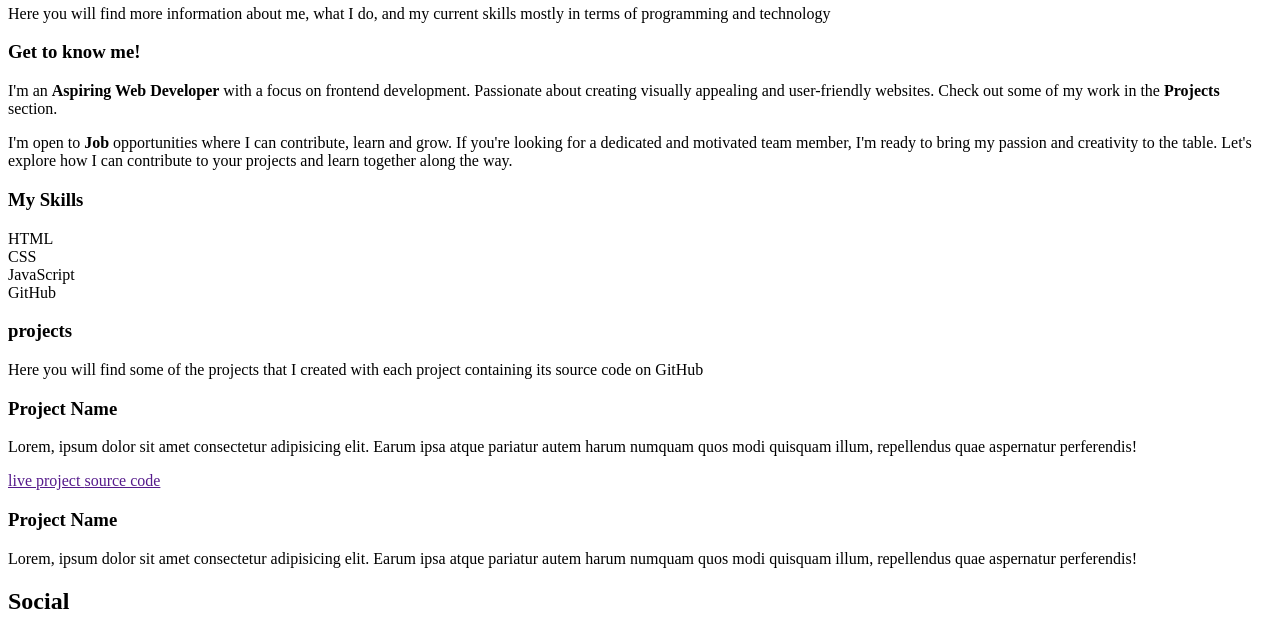
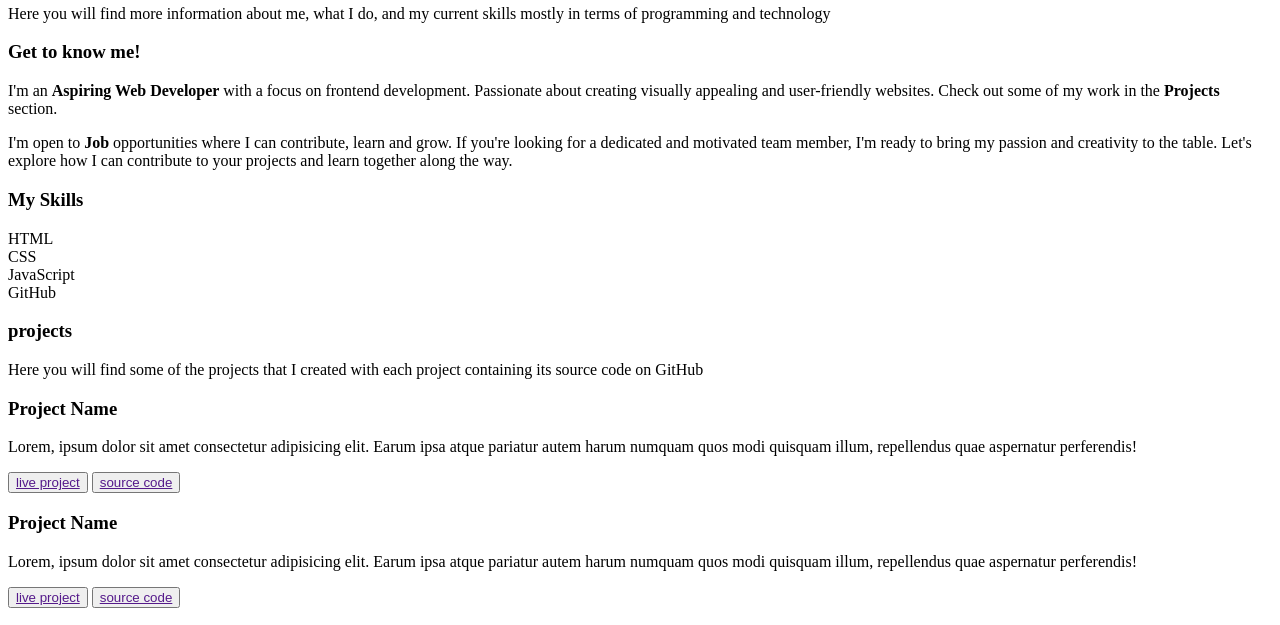
Before and after one commit to harshil114/harshilvispute, a plain HTML site: page index.html in a window 1280 px wide. Shown: the part 298-923 px from the top of the page. Drawn offline with Linux system fonts and the light colour scheme.

Commit message:
update index.html

```diff
--- a/index.html
+++ b/index.html
@@ -118,14 +118,17 @@
                         numquam quos modi quisquam illum, repellendus quae aspernatur perferendis!
                     </p>
                     <div class="project-button">
-                        <a href="" target="_blank">
-                            live project
-                        </a>
-                        <a href="" target="_blank">
-                            source code
-                        </a>
+                        <button>
+                            <a href="">
+                                live project
+                            </a>
+                        </button>
+                        <button>
+                            <a href="">
+                                source code
+                            </a>
+                        </button>
                     </div>
-
                 </div>
             </div>
 
@@ -136,6 +139,18 @@
                         Lorem, ipsum dolor sit amet consectetur adipisicing elit. Earum ipsa atque pariatur autem harum
                         numquam quos modi quisquam illum, repellendus quae aspernatur perferendis!
                     </p>
+                    <div class="project-button">
+                        <button>
+                            <a href="">
+                                live project
+                            </a>
+                        </button>
+                        <button>
+                            <a href="">
+                                source code
+                            </a>
+                        </button>
+                    </div>
                 </div>
             </div>
         </section>
```
